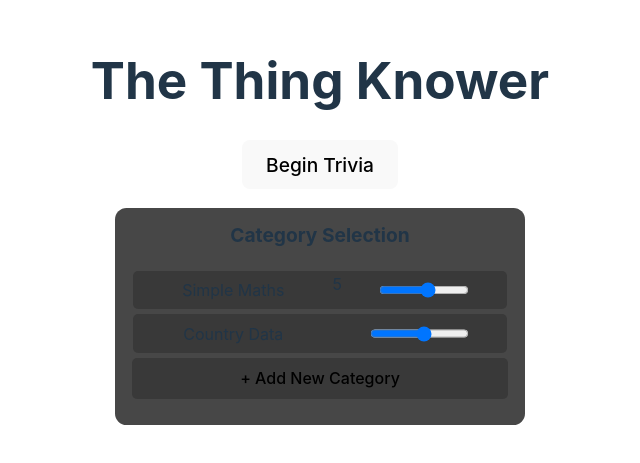
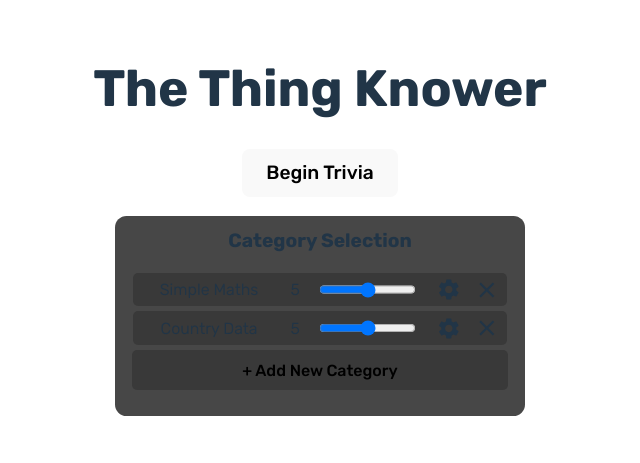
Before and after one commit to FtpApoc/The-Thing-Knower, a React (Vite) app: page / in a window 1280 px wide. Shown: the part 179-642 px from the top of the page, without its empty margins (320-960 px from the left). Built offline with nearby package versions, Linux system fonts and the light colour scheme.

Commit message:
finsished Menu Page UI

```diff
--- a/package.json
+++ b/package.json
@@ -13,6 +13,7 @@
     "country-json": "^2.3.0",
     "react": "^18.3.1",
     "react-dom": "^18.3.1",
+    "react-icons": "^5.3.0",
     "react-router-dom": "^6.26.2"
   },
   "devDependencies": {
--- a/src/components/menu/Category.jsx
+++ b/src/components/menu/Category.jsx
@@ -1,20 +1,24 @@
 import { useState } from "react";
+import { MdSettings, MdOutlineClear } from "react-icons/md";
 
-const Category = () => {
+const Category = ({catName,displayName}) => {
 
     const [value,setValue] = useState("5")
 
     return (
-        <div className="simple-maths">
-            <p>Simple Maths</p>
-            <label htmlFor="testRange">{value}</label>
+        <div className={catName}>
+            <p>{displayName}</p>
+            <label htmlFor="range">{value}</label>
 
-            <input id="testRange"
+            <input id="range"
             type="range"
             min={0}
-            max={9}
+            max={10}
             value={value}
             onChange={(e) => {setValue(e.target.value)}} />
+
+            <MdSettings className="icon" size="25"/>
+            <MdOutlineClear className="icon" size="30" />
         </div>
     );
 }
--- a/src/components/menu/Menu.css
+++ b/src/components/menu/Menu.css
@@ -25,16 +25,6 @@
     font-size: 1.5vw;
 }
 
-.categories > *{
-    background-color: #393939;
-    border: 1px solid transparent;
-    border-radius: 5px;
-    margin: 5px;
-    display: flex;
-    justify-content: space-between;
-    max-height: 30vw;
-}
-
 .Content-Box button {
     margin: 0px;
     min-width: 98%;
@@ -47,11 +37,39 @@
 .Content-Box p {
     display: inline-block;
     padding: 0.1vw;
-    min-width: 50%;
+    min-width: 37%;
     margin: 5px;
     font-size: 1.25vw;
+    align-self: center;
 }
 .Content-Box input {
     min-width: 1.75vw;
-    margin-inline: 10%;
+    margin-inline: 1vw;
 }
+
+.categories {
+    align-items: end;
+}
+
+.categories > *{
+    background-color: #393939;
+    border: 1px solid transparent;
+    border-radius: 5px;
+    margin: 5px;
+    display: flex;
+    justify-content: space-between;
+    max-height: 30vw;
+
+}
+.categories label {
+    display: inline;
+    padding: 0.1vw;
+    margin: 5px;
+    font-size: 1.25vw;
+    align-self: center
+}
+.icon {
+    display: inline;
+    margin: auto 0.5vw;
+    min-width: 2vw;
+}
--- a/src/components/menu/Menu.jsx
+++ b/src/components/menu/Menu.jsx
@@ -16,12 +16,9 @@ const Menu = () => {
                 <h2>Category Selection</h2>
 
                 <div className="categories">
-                    <Category />
+                    <Category catName="simple-maths" displayName="Simple Maths"/>
 
-                    <div className="countryData">
-                        <p>Country Data</p>
-                        <input type="range" min={0} max={9} defaultValue={5}/>
-                    </div>
+                    <Category catName="countryData" displayName="Country Data"/>
 
                     <button>+ Add New Category</button>
                 </div>
--- a/src/index.css
+++ b/src/index.css
@@ -1,7 +1,11 @@
+@import url('https://fonts.googleapis.com/css2?family=Rubik:ital,wght@0,300..900;1,300..900&display=swap');
+
 :root {
-  font-family: Inter, system-ui, Avenir, Helvetica, Arial, sans-serif;
-  line-height: 1.5;
-  font-weight: 400;
+    font-family: "Rubik", serif;
+    font-optical-sizing: auto;
+    font-weight: 350;
+    font-style: normal;
+
 
   color-scheme: light dark;
   color: rgba(255, 255, 255, 0.87);
@@ -16,11 +20,9 @@
 #root {
   max-width: 100vw;
   margin: 0 auto;
-  padding: 0;
+  padding: 0 ;
   text-align: center;
 }
-
-
 
 a {
   font-weight: 500;
```
Also changed, not shown: 1 other file (tests, documents, lock files or other folders).
